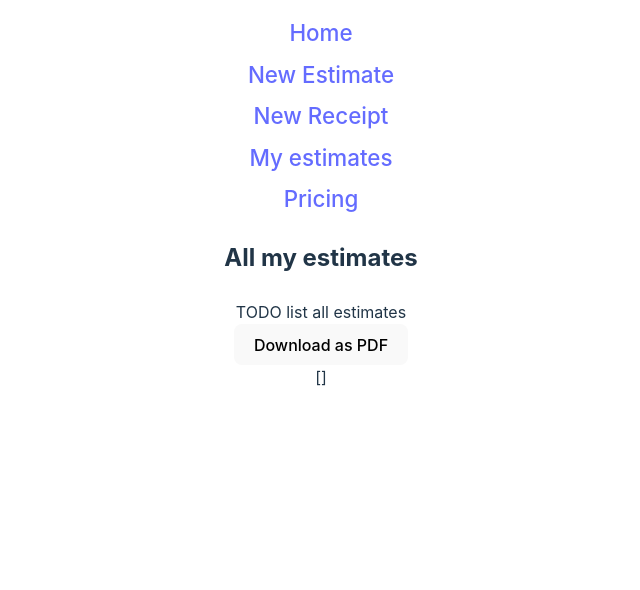
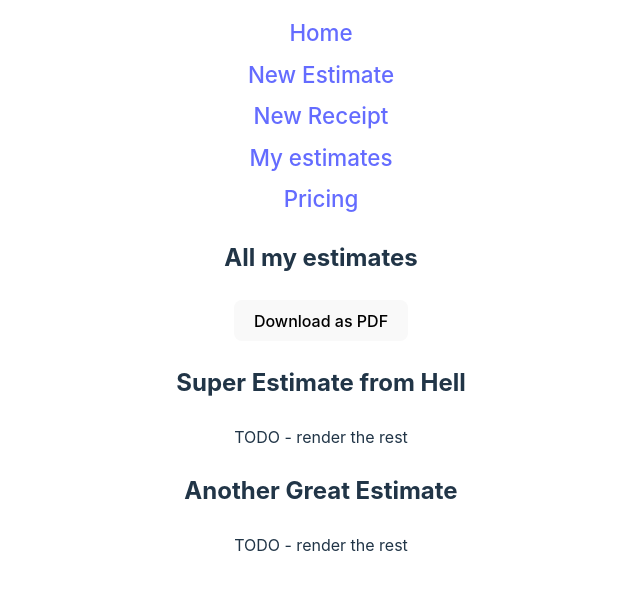
Before and after one commit to AmaurySemery/receipt_maker, a React (Vite) app: page /my-estimates in a window 1280 px wide. Shown: the top 590 px of the page, without its empty margins (319-959 px from the left). Built offline with nearby package versions, Linux system fonts and the light colour scheme.

Commit message:
Création d'un mock et d'un composant Card.tsx

```diff
--- a/src/App.tsx
+++ b/src/App.tsx
@@ -28,8 +28,63 @@ export type Estimate = {
   tasks: Task[];
 }
 
-const estimateService = new EstimateService([]);
-export const EstimateCtx = createContext(estimateService);
+const mockData: Estimate[] = [
+  {
+    id: '1',
+    estimateNumber: '123',
+    estimateDate: new Date('12/12/11'),
+    paymentDate: new Date('12/31/2022'),
+    title: 'Super Estimate from Hell',
+    tasks: [
+      {
+        reference: 'frfs',
+        description: 'French Fries',
+        quantity: 2,
+        unitPrice: 4.99,
+        deposit: 0,
+        vat: 20
+      },
+      {
+        reference: 'pzz',
+        description: 'Pizza Regina',
+        quantity: 4,
+        unitPrice: 12,
+        deposit: 5,
+        vat: 20
+      },
+    ]
+  },
+  {
+    id: '2',
+    estimateNumber: '456',
+    estimateDate: new Date('12/12/11'),
+    paymentDate: new Date('12/30/2022'),
+    title: 'Another Great Estimate',
+    tasks: [
+      {
+        reference: 'drn',
+        description: 'Flying Drone',
+        quantity: 1,
+        unitPrice: 419.99,
+        deposit: 100,
+        vat: 20
+      },
+      {
+        reference: 'smrtphn',
+        description: 'iPhone 13',
+        quantity: 1,
+        unitPrice: 989.60,
+        deposit: 200,
+        vat: 20
+      },
+    ]
+  }
+]
+
+// To make sure there's only a single instance of an EstimateSrv
+// we put this instance in a context that we consume in all other components
+const estimateSrv = new EstimateService(mockData);
+export const EstimateCtx = createContext(estimateSrv);
 
 function App() {
   return (
--- /dev/null
+++ b/src/components/Card.tsx
@@ -0,0 +1,12 @@
+import { Estimate } from "../App"
+
+type cardProps = {
+    data: Estimate
+}
+
+export default function Card({ data }: cardProps) {
+    return <>
+    <h3>{data.title}</h3>
+    <div>TODO - render the rest</div>
+    </>
+}
--- a/src/pages/MyEstimate.tsx
+++ b/src/pages/MyEstimate.tsx
@@ -1,19 +1,20 @@
-// Permet d'utiliser un contexte qui utilise déjà
-import { useContext } from 'react';
-import { EstimateCtx } from '../App';
-import { EstimateService } from '../services/estimateService';
-import PDFprinter from '../services/PDFprinter';
+import { useContext } from 'react'
+import { EstimateCtx } from '../App'
+import Card from '../components/Card'
+import { EstimateService } from '../services/estimateService'
+import PDFprinter from '../services/PDFprinter'
 
 export default function MyEstimates() {
-    // On veut que ce soit toujours la même instance qui soit utilisée
-    const estimateSrv = useContext<EstimateService>(EstimateCtx);
-    const estimates = estimateSrv.readEstimate();
+    const estimateSrv = useContext<EstimateService>(EstimateCtx)
+    const estimates = estimateSrv.readEstimates()
 
     return <>
-    <h3>All my estimates</h3>
-    <div>TODO list all estimates</div>
-    <PDFprinter>
-        {JSON.stringify(estimates, null, 2)}
-    </PDFprinter>
+        <h3>All my estimates</h3>
+        {/* <div>
+            { JSON.stringify(estimates, null, 2)}
+        </div> */}
+        <PDFprinter>
+            {estimates.map(est => (<Card data={est} key={est.id} />))}
+        </PDFprinter>
     </>
 }
--- a/src/services/estimateService.ts
+++ b/src/services/estimateService.ts
@@ -1,7 +1,4 @@
 import { Estimate } from '../../src/App';
-
-// C'est ici qu'il faut normalement utiliser la DB
-// CRUD
 
 export class EstimateService {
     estimateCollection;
@@ -11,10 +8,11 @@ export class EstimateService {
     }
 
     createEstimate(data: Estimate) {
-        this.estimateCollection = [data, ...this.estimateCollection];
+      this.estimateCollection = [data, ...this.estimateCollection];
     }
 
-    readEstimate(): Estimate[] {
-        return this.estimateCollection;
+    readEstimates(): Estimate[] {
+      return this.estimateCollection;
+      ;
     }
 }
```
